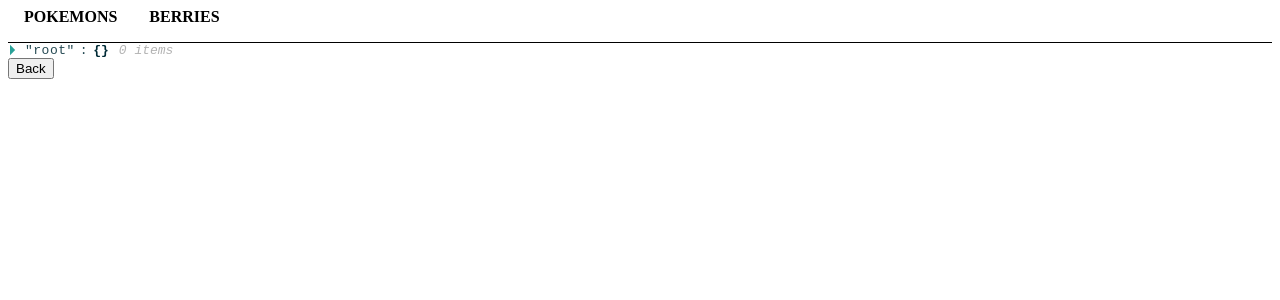
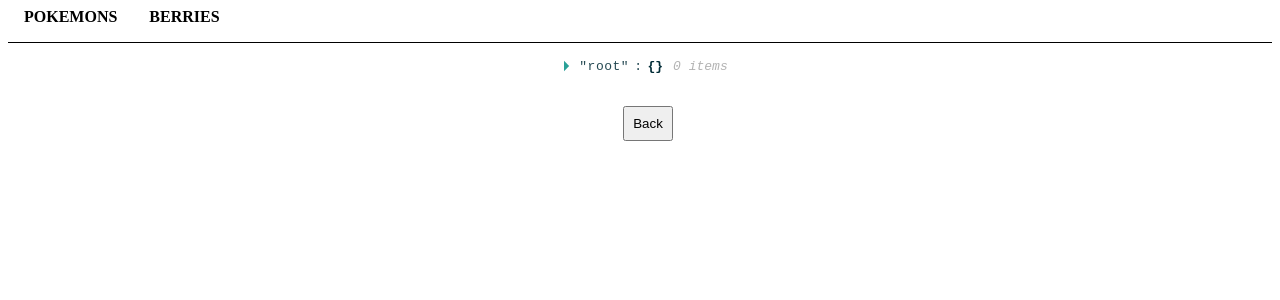
Before and after one commit to nemad88/poke-query, a React (Create React App) app: page /pokemon/1 in a window 1280 px wide. Shown: the top 300 px of the page. Built offline with nearby package versions, Linux system fonts and the light colour scheme; no server answers.

Commit message:
small css fixes

```diff
--- a/src/PokemonDetails.js
+++ b/src/PokemonDetails.js
@@ -4,7 +4,23 @@
 import ReactJson from "react-json-view";
 import styled from "styled-components";
 
-const BackButton = styled.button``;
+const BackButton = styled.button`
+  padding: 8px;
+  margin: 16px;
+`;
+
+const Wrapper = styled.div`
+  display: flex;
+  align-items: center;
+  flex-direction: column;
+
+  width: 100vw;
+  height: 100vh;
+`;
+
+const Details = styled.div`
+  padding: 16px;
+`;
 
 const PokemonDetails = (props) => {
   const [details, setDetails] = useState({});
@@ -18,8 +34,10 @@
   }, [params]);
 
   return (
-    <div>
-      <ReactJson src={details} collapsed={true} />
+    <Wrapper>
+      <Details>
+        <ReactJson src={details} collapsed={true} />
+      </Details>
       <BackButton
         onClick={() => {
           navigate(-1);
@@ -27,7 +45,7 @@
       >
         Back
       </BackButton>
-    </div>
+    </Wrapper>
   );
 };
 
--- a/src/Pokemons.js
+++ b/src/Pokemons.js
@@ -6,10 +6,9 @@
 
 const Wrapper = styled.div`
   display: flex;
-  justify-content: center;
   flex-direction: column;
   align-items: center;
-  width: 100vw;
+  padding: 40px;
   height: 100vh;
 `;
 
@@ -17,6 +16,7 @@
   display: flex;
   flex-wrap: wrap;
   justify-content: center;
+  padding: 16px;
 `;
 
 const PokemonList = styled.div`
```
